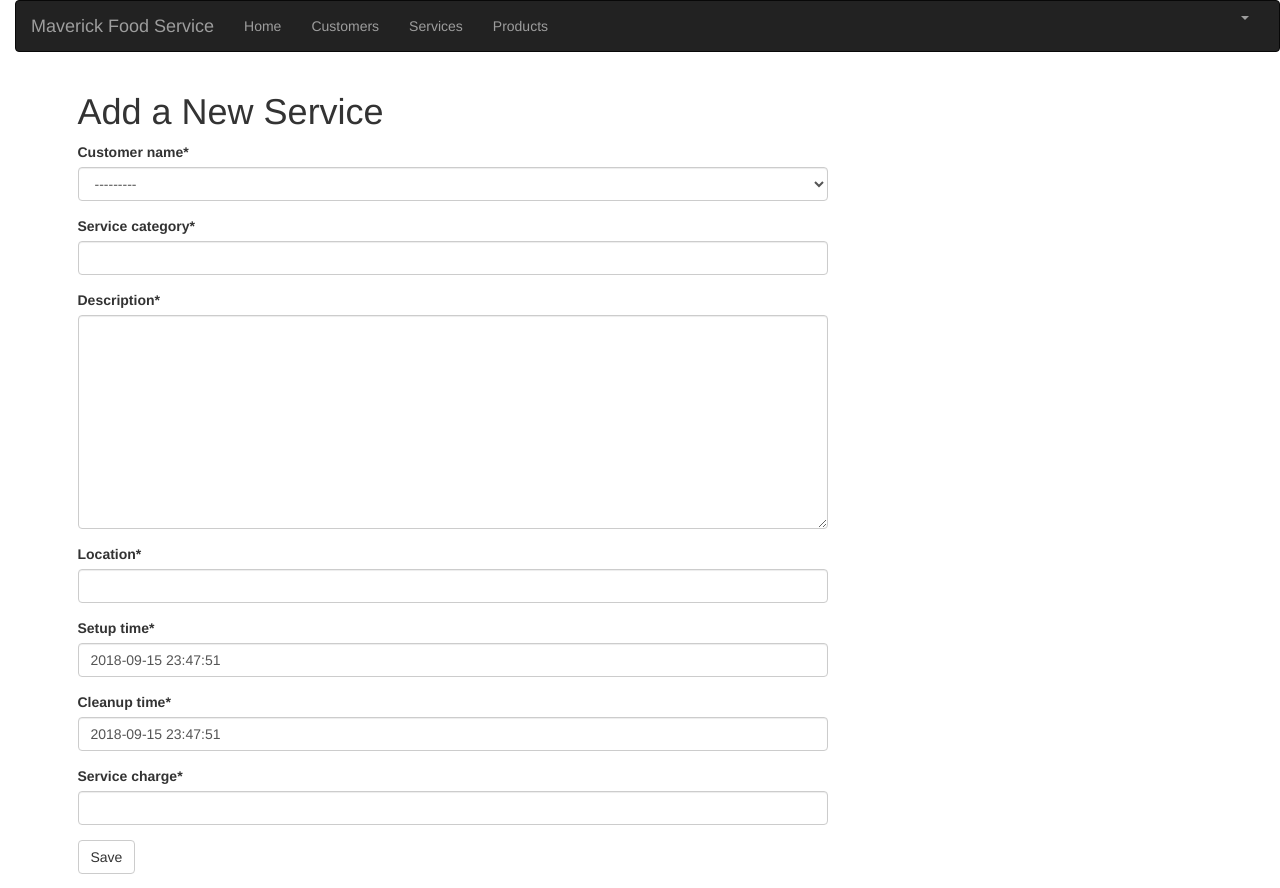
After one commit to unovikash/8210Assg1b, a Django app: page /service/create/ in a window 1280 px wide. The commit adds this page. Run offline with Django 3.2, Linux system fonts and the light colour scheme; the visitor is signed in with stand-in values (Sample User, id 1); data that the repository does not hold is empty; some libraries are stand-ins or nearby versions.

Commit message:
Added Add-Service functionality

```diff
--- a/crm/forms.py
+++ b/crm/forms.py
@@ -1,8 +1,14 @@
 from django import forms
-from .models import Customer
+from .models import Customer, Service
 
 class CustomerForm(forms.ModelForm):
     class Meta:
         model = Customer
-        fields = ('customer_name', 'organization', 'role', 'building_room', 'account_number', 'address', 'city', 'state'
-                  , 'zipcode', 'phone', 'email')
+        fields = ('customer_name', 'organization', 'role', 'building_room', 'account_number', 'address', 'city'
+                  , 'state', 'zipcode', 'phone', 'email')
+
+class ServiceForm(forms.ModelForm):
+    class Meta:
+        model = Service
+        fields = ('customer_name', 'service_category', 'description', 'location', 'setup_time', 'cleanup_time'
+                  , 'service_charge')
--- a/crm/models.py
+++ b/crm/models.py
@@ -40,11 +40,11 @@ class Service(models.Model):
     updated_date = models.DateTimeField(auto_now_add=True)
 
     def created(self):
-        self.acquired_date = timezone.now()
+        self.created_date = timezone.now()
         self.save()
 
     def updated(self):
-        self.recent_date = timezone.now()
+        self.updated_date = timezone.now()
         self.save()
 
     def __str__(self):
@@ -61,11 +61,11 @@ class Product(models.Model):
     updated_date = models.DateTimeField(auto_now_add=True)
 
     def created(self):
-        self.acquired_date = timezone.now()
+        self.created_date = timezone.now()
         self.save()
 
     def updated(self):
-        self.recent_date = timezone.now()
+        self.updated_date = timezone.now()
         self.save()
 
     def __str__(self):
--- a/crm/templates/crm/base.html
+++ b/crm/templates/crm/base.html
@@ -32,7 +32,7 @@
                 <ul class="nav navbar-nav">
                     <li><a href="{% url 'crm:home' %}">Home</a> </li>
                     <li><a href="{% url 'crm:customer_list' %}">Customers</a></li>
-                    <li><a href="{% url 'crm:customer_list' %}">Services</a></li>
+                    <li><a href="{% url 'crm:service_list' %}">Services</a></li>
                     <li><a href="{% url 'crm:customer_list' %}">Products</a> </li>
                 </ul>
                 <ul class="nav navbar-nav navbar-right">
--- a/crm/templates/crm/home.html
+++ b/crm/templates/crm/home.html
@@ -29,7 +29,7 @@
                                 <div class="caption">
                                     <h2>Services</h2>
                                     <p>We take pride in our services</p>
-                                    <p><a class="btn btn-primary" href="{% url 'crm:customer_list'%}">View Details &raquo;</a></p>
+                                    <p><a class="btn btn-primary" href="{% url 'crm:service_list'%}">View Details &raquo;</a></p>
                                 </div>
                             </div>
                         </div>
--- /dev/null
+++ b/crm/templates/crm/service_new.html
@@ -0,0 +1,9 @@
+{% extends 'crm/base.html' %}
+{% load crispy_forms_tags %}
+{% block content %}
+    <h1>Add a New Service</h1>
+    <form method="POST" class="service-form">{% csrf_token %}
+    {{ form|crispy }}
+    <button type="submit" class="save btn btn-default">Save</button>
+    </form>
+{% endblock %}
--- a/crm/urls.py
+++ b/crm/urls.py
@@ -10,4 +10,6 @@ urlpatterns = [
     path('customer_list/', views.customer_list, name='customer_list'),
     path('customer/<int:pk>/edit/', views.customer_edit, name='customer_edit'),
     path('customer/<int:pk>/delete/', views.customer_delete, name='customer_delete'),
+    path('service_list/', views.service_list, name='service_list'),
+    path('service/create/', views.service_new, name='service_new'),
 ]
--- a/crm/views.py
+++ b/crm/views.py
@@ -24,8 +24,8 @@ def customer_edit(request, pk):
             customer = form.save(commit=False)
             customer.updated_date = timezone.now()
             customer.save()
-            customer = Customer.objects.filter(created_date__lte=timezone.now())
-            return render(request, 'crm/customer_list.html', {'customers': customer})
+            customers = Customer.objects.filter(created_date__lte=timezone.now())
+            return render(request, 'crm/customer_list.html', {'customers': customers})
     else:
         #edit
         form = CustomerForm(instance=customer)
@@ -36,3 +36,23 @@ def customer_delete(request, pk):
     customer = get_object_or_404(Customer, pk=pk)
     customer.delete()
     return redirect('crm:customer_list')
+
+@login_required
+def service_list(request):
+    service = Service.objects.filter(created_date__lte=timezone.now())
+    return render(request, 'crm/service_list.html', {'services': service})
+
+@login_required
+def service_new(request):
+    if request.method == "POST":
+        # update
+        form = ServiceForm(request.POST)
+        if form.is_valid():
+            service = form.save(commit=False)
+            service.created_date = timezone.now()
+            service.save()
+            services = Service.objects.filter(created_date__lte=timezone.now())
+            return render(request, 'crm/service_list.html', {'services':services})
+    else:
+        form = ServiceForm()
+    return render(request, 'crm/service_new.html', {'form': form})
```
Also changed, not shown: crm/templates/crm/service_list.html (+46 -9 lines), crm/templates/crm/service_edit.html (added).
